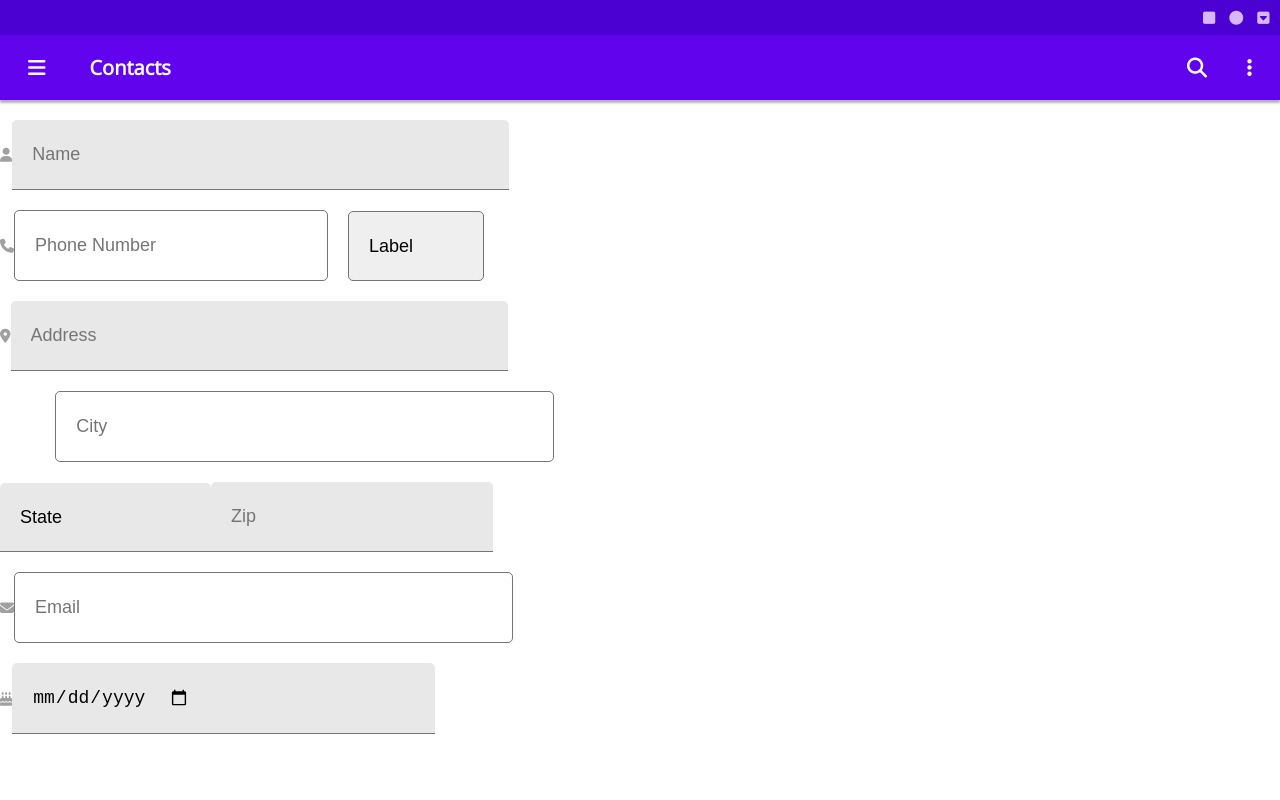
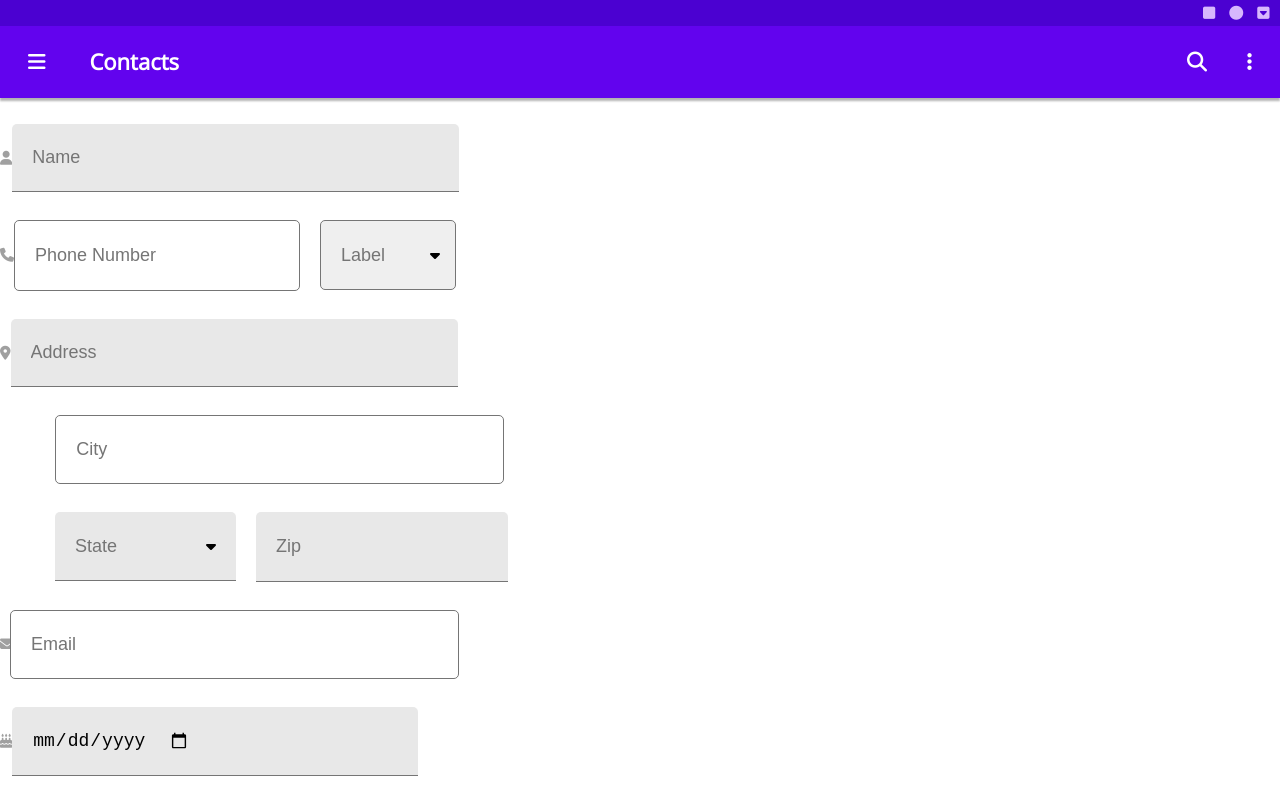
Before and after one commit to tommy-fm35/exercise-mobile-form, a plain HTML site: page index.html in a window 1280 px wide. Drawn offline with nearby package versions, Linux system fonts and the light colour scheme.

Commit message:
Add caret-down svg for select menu and make padding adjustments
After adding the caret-down svg for select menu, I continued to
look at resizing the fields and form sections, and this was mainly
done through adjusting the padding of the field or section.

```diff
--- a/css/styles.css
+++ b/css/styles.css
@@ -4,7 +4,7 @@
   align-items: center;
   justify-content: flex-end;
   column-gap: 1em;
-  padding: 0.75em;
+  padding: 0.375rem 0.75em;
 }
 
 .top-icons{
@@ -32,16 +32,16 @@
 
 .title-text {
   color: var(--white);
-  font-size: 1.25rem;
+  font-size: 1.375rem;
   padding: 0 0.75rem;
 }
 
-form {
+.full-form {
   display: flex;
   flex-direction: column;
   align-items: flex-start;
-  row-gap: 1.25rem;
-  margin-top: 1.25rem;
+  row-gap: 1.75rem;
+  margin-top: 1.625rem;
 }
 
 form > div {
@@ -51,9 +51,9 @@ form > div {
 
 .input-full {
   padding-left: 1.25rem;
-  padding-right: 245px;
-  padding-top: 1.5rem;
-  padding-bottom: 1.5rem;
+  padding-right: 12.1875rem;
+  padding-top: 1.4375rem;
+  padding-bottom: 1.4375rem;
   font-size: 1.125rem;
   border: 1.5px solid var(--border-dark);
   border-radius: 5px;
@@ -74,7 +74,7 @@ form > div {
 
 .phone-field {
   padding-left: 1.25rem;
-  padding-right: 60px;
+  padding-right: 2rem;
   padding-top: 1.5rem;
   padding-bottom: 1.5rem;
   font-size: 1.125rem;
@@ -85,7 +85,7 @@ form > div {
 
 .label-field {
   padding-left: 1.25rem;
-  padding-right: 65px;
+  padding-right: 4.0625rem;
   padding-top: 1.5rem;
   padding-bottom: 1.5rem;
   font-size: 1.125rem;
@@ -94,16 +94,21 @@ form > div {
 }
 
 select {
-  webkit-appearance: none;
-	moz-appearance: none;
-	ms-appearance: none;
-	o-appearance: none;
-	appearance: none;
+  appearance: none;
+	-moz-appearance: none;
+  -webkit-appearance: none;
+	-ms-appearance: none;
+	-o-appearance: none;
+  background-image: url(../assets/images/caret-down-solid.svg);
+  background-repeat: no-repeat;
+  background-position: calc(90% - 3px) center;
+  background-size: 0.625rem;
+  color: var(--font-dark);
 }
 
 .half-field {
   padding-left: 1.25rem;
-  padding-right: 30px;
+  padding-right: 0px;
   padding-top: 1.5rem;
   padding-bottom: 1.5rem;
   font-size: 1.125rem;
@@ -118,3 +123,16 @@ form > div > .svg-inline--fa {
   padding: 20px;
   color: var(--icon-dark);
 }
+
+.state-field {
+  margin-left: 3.4375rem;
+  margin-right: 1.25rem;
+}
+
+.email-field, birthday-field {
+  margin-left: -0.25rem;
+}
+
+.birthday-field {
+  padding-right: 14.25rem;
+}
--- a/index.html
+++ b/index.html
@@ -37,7 +37,7 @@
         <i class="fa-solid fa-ellipsis-vertical title-content"></i>
       </div>
 
-      <form>
+      <form class="full-form">
 
         <div>
           <i class="fa-solid fa-user"></i>
@@ -46,13 +46,11 @@
         <div>
           <i class="fa-solid fa-phone"></i>
           <input type="text" placeholder="Phone Number" class="phone-field">
-          <div class="select-wrapper">
-            <select name="Label" id="Label" class="label-field">
-              <option value="Label">Label</option>
-              <option value="Cell">Cell</option>
-              <option value="Home">Home</option>
-            </select>
-          </div>
+          <select name="Label" id="Label" class="label-field">
+            <option value="Label">Label</option>
+            <option value="Cell">Cell</option>
+            <option value="Home">Home</option>
+          </select>
         </div>
         <div>
           <i class="fa-solid fa-location-dot"></i>
@@ -62,7 +60,7 @@
           <input type="text" placeholder="City" class="input-full input-city">
         </div>
         <div>
-          <select name="State" id="State" class="dark-field half-field">
+          <select name="State" id="State" class="dark-field half-field state-field">
             <option value="State">State</option>
             <option value="AL">Alabama</option>
             <option value="AK">Alaska</option>
@@ -116,15 +114,15 @@
             <option value="WI">Wisconsin</option>
             <option value="WY">Wyoming</option>
           </select>
-          <input type="number" placeholder="Zip" class="dark-field half-field">
+          <input type="text" placeholder="Zip" class="dark-field half-field" maxlength="5">
         </div>
         <div>
           <i class="fa-solid fa-envelope"></i>
-          <input type="email" placeholder="Email" class="input-full">
+          <input type="email" placeholder="Email" class="input-full email-field">
         </div>
         <div>
           <i class="fa-solid fa-cake-candles"></i>
-          <input type="date" placeholder="Birthday" class="input-full dark-field">
+          <input type="date" placeholder="Birthday" class="input-full dark-field birthday-field">
         </div>
 
       </form>
```
Also changed, not shown: assets/images/caret-down-solid.svg (added), 1 other file.
